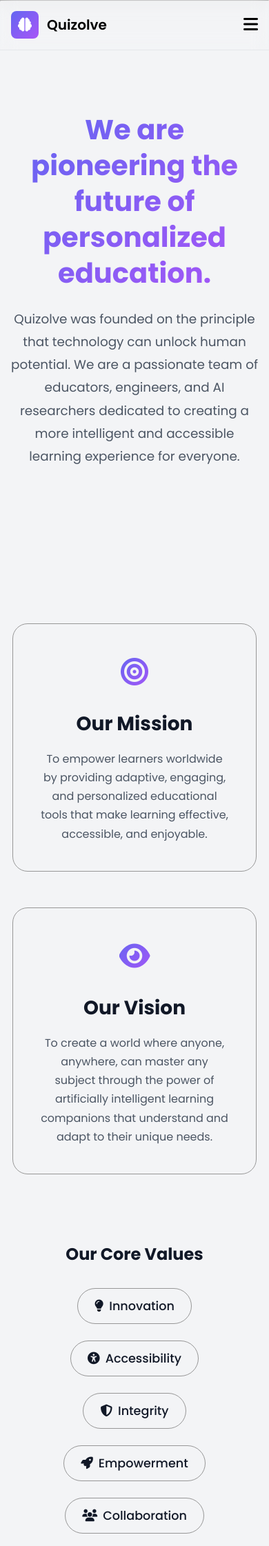
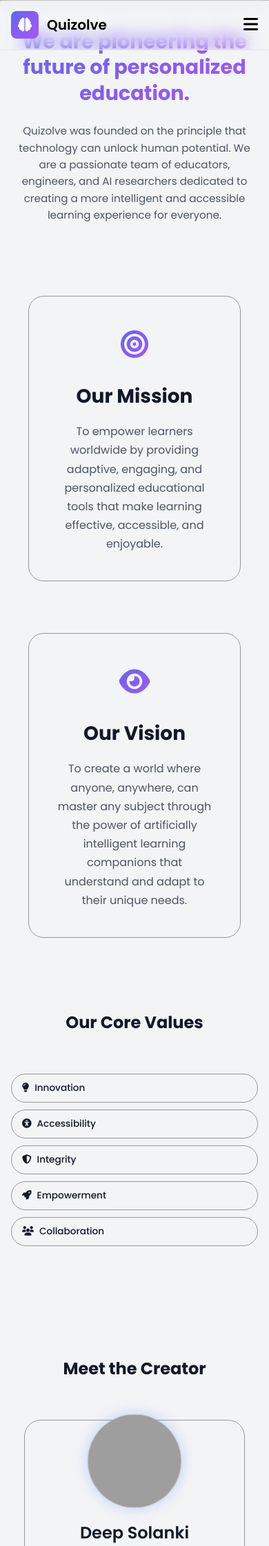
Before and after one commit to deepajaysolanki/Quizolve, a Django app: page /about/ in a window 390 px wide. Shown: the top 2242 px of the page at 69% size. Run offline with Django 5.2, Linux system fonts and the light colour scheme; grey boxes are pictures that could not be loaded.

Commit message:
Development

```diff
--- a/static/css/about.css
+++ b/static/css/about.css
@@ -43,3 +43,86 @@
 .team-social { display: flex; justify-content: center; gap: 1rem; }
 .team-social a { color: var(--text-secondary); font-size: 1.2rem; transition: color 0.3s ease; }
 .team-social a:hover { color: var(--primary-color); }
+
+@media screen and (max-width: 600px) {
+    /* 1. Typography scaling for smaller screens */
+    .about-title {
+        font-size: 1.8rem;
+        line-height: 1.3;
+        padding: 0 10px;
+    }
+
+    .about-subtitle {
+        font-size: 0.95rem;
+        line-height: 1.6;
+        margin-top: 15px;
+    }
+
+    /* 2. Stack Mission & Vision cards */
+    .mission-grid {
+        display: flex;
+        flex-direction: column;
+        gap: 25px;
+        padding: 0 10px;
+    }
+
+    .mission-card {
+        padding: 25px 15px;
+    }
+
+    /* 3. Core Values: Flex-wrap for "pill" layout */
+    .values-grid {
+        display: flex;
+        flex-wrap: wrap;
+        justify-content: center;
+        gap: 10px;
+    }
+
+    .value-tag {
+        font-size: 0.85rem;
+        padding: 10px 15px;
+        width: 100%; /* Optional: set to 45% if you want two per row */
+        text-align: center;
+    }
+
+    /* 4. Team Section: Center-aligned and stacked */
+    .team-grid {
+        display: flex;
+        flex-direction: column;
+        align-items: center;
+        gap: 30px;
+    }
+
+    .team-card-wrapper {
+        width: 100%;
+        max-width: 320px; /* Prevents card from being too wide on small phones */
+    }
+
+    .team-photo-wrapper {
+        width: 130px;
+        height: 130px;
+        margin: 0 auto;
+    }
+
+    .team-info {
+        text-align: center;
+        padding: 15px;
+    }
+
+    .team-bio {
+        font-size: 0.9rem;
+    }
+
+    /* 5. Section Spacing */
+    .about-hero,
+    .mission-vision,
+    .core-values,
+    .team {
+        padding: 40px 0;
+    }
+
+    .section-title {
+        font-size: 1.5rem;
+        margin-bottom: 25px;
+    }
+}
```
